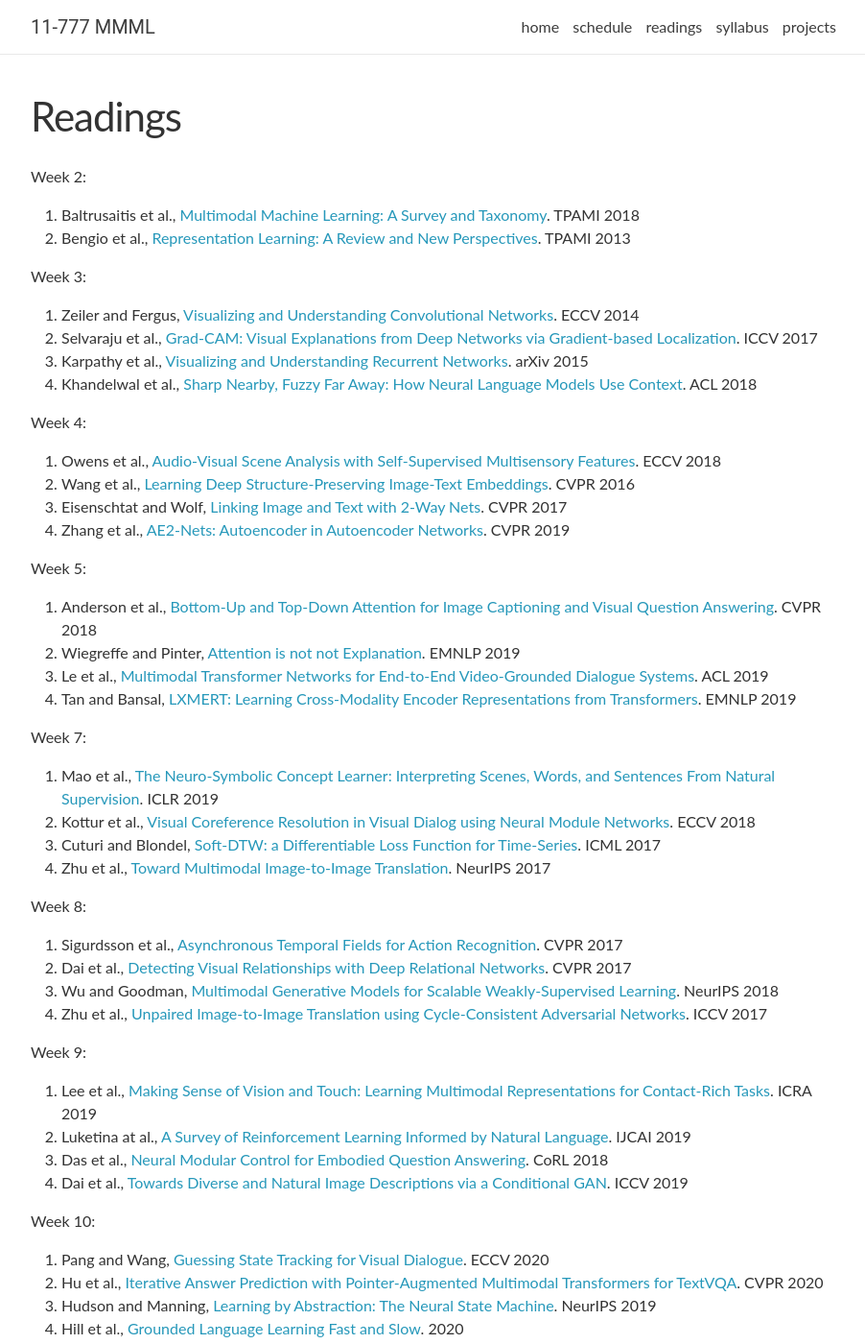
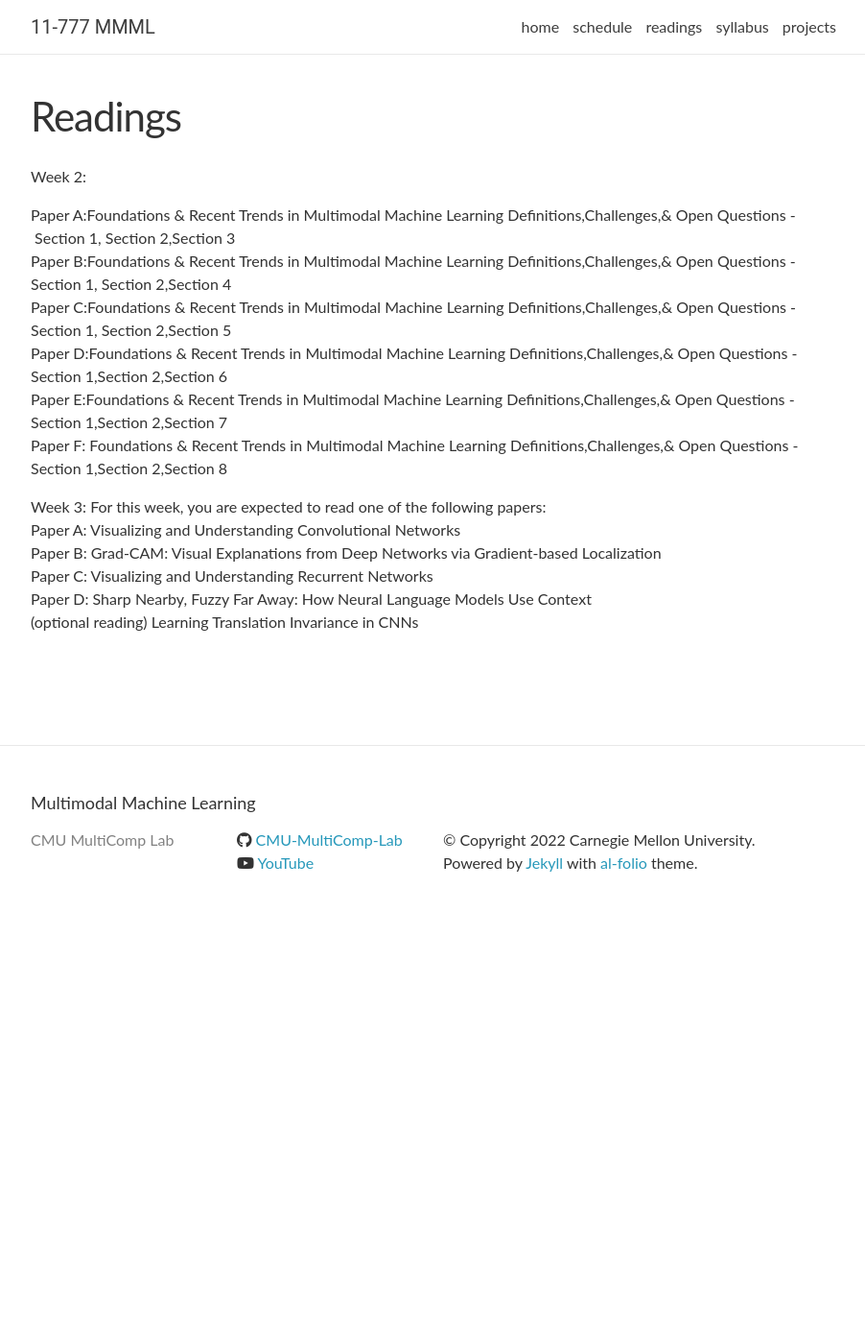
Before and after one commit to CMU-MultiComp-Lab/mmml-course, a Jekyll site: the page built from _pages/readings.md, in a window 1280 px wide and 1400 px high. Shown: the whole window at 96% size, without its empty margins (188-1090 px from the left). Built offline with Jekyll 4.4.1, drawn with Linux system fonts in a browser that asks for light colours; nearby versions of some CDN libraries; comment, search, counter and statistics services are not loaded; some of the changed text lies outside the part shown.

Commit message:
Update readings.md

```diff
--- a/_pages/readings.md
+++ b/_pages/readings.md
@@ -5,59 +5,18 @@ title: Readings
 ---
 
 Week 2:
-1. Baltrusaitis et al., [Multimodal Machine Learning: A Survey and Taxonomy](https://piazza.com/class_profile/get_resource/kcnr11wq24q6z7/keln1op3u2j5z1). TPAMI 2018
-2. Bengio et al., [Representation Learning: A Review and New Perspectives](https://piazza.com/class_profile/get_resource/kcnr11wq24q6z7/keln1obkjer5ym). TPAMI 2013
+
+Paper A:Foundations & Recent Trends in Multimodal Machine Learning Definitions,Challenges,& Open Questions - Section 1, Section 2,Section 3<br />
+Paper B:Foundations & Recent Trends in Multimodal Machine Learning Definitions,Challenges,& Open Questions - Section 1, Section 2,Section 4<br />
+Paper C:Foundations & Recent Trends in Multimodal Machine Learning Definitions,Challenges,& Open Questions - Section 1, Section 2,Section 5<br />
+Paper D:Foundations & Recent Trends in Multimodal Machine Learning Definitions,Challenges,& Open Questions - Section 1,Section 2,Section 6<br/>
+Paper E:Foundations & Recent Trends in Multimodal Machine Learning Definitions,Challenges,& Open Questions - Section 1,Section 2,Section 7<br />
+Paper F: Foundations & Recent Trends in Multimodal Machine Learning Definitions,Challenges,& Open Questions - Section 1,Section 2,Section 8<br />
 
 Week 3:
-1. Zeiler and Fergus, [Visualizing and Understanding Convolutional Networks](https://piazza.com/class_profile/get_resource/jjyt9xcoem64k5/jlvnkpiszoo26g). ECCV 2014
-2. Selvaraju et al., [Grad-CAM: Visual Explanations from Deep Networks via Gradient-based Localization](https://piazza.com/class_profile/get_resource/jjyt9xcoem64k5/jlscu1vibjh3s8). ICCV 2017
-3. Karpathy et al., [Visualizing and Understanding Recurrent Networks](https://arxiv.org/pdf/1506.02078.pdf). arXiv 2015
-4. Khandelwal et al., [Sharp Nearby, Fuzzy Far Away: How Neural Language Models Use Context](https://arxiv.org/pdf/1805.04623.pdf). ACL 2018
-
-Week 4:
-1. Owens et al., [Audio-Visual Scene Analysis with Self-Supervised Multisensory Features](https://piazza.com/class_profile/get_resource/kcnr11wq24q6z7/kfcvzq9wixp4h5). ECCV 2018
-2. Wang et al., [Learning Deep Structure-Preserving Image-Text Embeddings](https://piazza.com/class_profile/get_resource/kcnr11wq24q6z7/kfcvzks1fk13yc). CVPR 2016
-3. Eisenschtat and Wolf, [Linking Image and Text with 2-Way Nets](https://piazza.com/class_profile/get_resource/kcnr11wq24q6z7/kfcvzj5yckj3wi). CVPR 2017
-4. Zhang et al., [AE2-Nets: Autoencoder in Autoencoder Networks](https://piazza.com/class_profile/get_resource/kcnr11wq24q6z7/kfcvzkwln5e3yh). CVPR 2019
-
-Week 5:
-1. Anderson et al., [Bottom-Up and Top-Down Attention for Image Captioning and Visual Question Answering](https://piazza.com/class_profile/get_resource/kcnr11wq24q6z7/kfmv9b4ykqt6ou). CVPR 2018
-2. Wiegreffe and Pinter, [Attention is not not Explanation](https://piazza.com/class_profile/get_resource/kcnr11wq24q6z7/kfmv9jk378q774). EMNLP 2019
-3. Le et al., [Multimodal Transformer Networks for End-to-End Video-Grounded Dialogue Systems](https://piazza.com/class_profile/get_resource/kcnr11wq24q6z7/kfmv97aseti6i1). ACL 2019
-4. Tan and Bansal, [LXMERT: Learning Cross-Modality Encoder Representations from Transformers](https://piazza.com/class_profile/get_resource/kcnr11wq24q6z7/kfmv96gl6at6gg). EMNLP 2019
-
-Week 7:
-1. Mao et al., [The Neuro-Symbolic Concept Learner: Interpreting Scenes, Words, and Sentences From Natural Supervision](https://arxiv.org/pdf/1904.12584.pdf). ICLR 2019
-2. Kottur et al., [Visual Coreference Resolution in Visual Dialog using Neural Module Networks](https://arxiv.org/pdf/1809.01816.pdf). ECCV 2018
-3. Cuturi and Blondel, [Soft-DTW: a Differentiable Loss Function for Time-Series](https://arxiv.org/pdf/1703.01541.pdf). ICML 2017
-4. Zhu et al., [Toward Multimodal Image-to-Image Translation](https://papers.nips.cc/paper/6650-toward-multimodal-image-to-image-translation.pdf). NeurIPS 2017
-
-Week 8:
-1. Sigurdsson et al., [Asynchronous Temporal Fields for Action Recognition](https://arxiv.org/abs/1612.06371). CVPR 2017
-2. Dai et al., [Detecting Visual Relationships with Deep Relational Networks](https://arxiv.org/abs/1704.03114). CVPR 2017
-3. Wu and Goodman, [Multimodal Generative Models for Scalable Weakly-Supervised Learning](https://arxiv.org/abs/1802.05335). NeurIPS 2018
-4. Zhu et al., [Unpaired Image-to-Image Translation using Cycle-Consistent Adversarial Networks](https://arxiv.org/abs/1703.10593). ICCV 2017
-
-Week 9:
-1. Lee et al., [Making Sense of Vision and Touch: Learning Multimodal Representations for Contact-Rich Tasks](https://arxiv.org/pdf/1907.13098.pdf). ICRA 2019
-2. Luketina at al., [A Survey of Reinforcement Learning Informed by Natural Language](https://arxiv.org/pdf/1906.03926.pdf). IJCAI 2019
-3. Das et al., [Neural Modular Control for Embodied Question Answering](https://arxiv.org/pdf/1810.11181.pdf). CoRL 2018
-4. Dai et al., [Towards Diverse and Natural Image Descriptions via a Conditional GAN](https://arxiv.org/pdf/1703.06029.pdf). ICCV 2019
-
-Week 10:
-1. Pang and Wang, [Guessing State Tracking for Visual Dialogue](https://piazza.com/class_profile/get_resource/kcnr11wq24q6z7/kh0rhs63hoo20w). ECCV 2020
-2. Hu et al., [Iterative Answer Prediction with Pointer-Augmented Multimodal Transformers for TextVQA](https://piazza.com/class_profile/get_resource/kcnr11wq24q6z7/kh0rhrfwmxk2o5). CVPR 2020
-3. Hudson and Manning, [Learning by Abstraction: The Neural State Machine](https://piazza.com/class_profile/get_resource/kcnr11wq24q6z7/kh0rhm94vtu209). NeurIPS 2019
-4. Hill et al., [Grounded Language Learning Fast and Slow](https://piazza.com/class_profile/get_resource/kcnr11wq24q6z7/kh0rhdrt5leu0). 2020
-
-Week 12:
-1. Anderson et al., [Sim-to-Real Transfer for Vision-and-Language Navigation](https://piazza.com/class_profile/get_resource/kcnr11wq24q6z7/khkw1kazr8f4pa). CoRL 2020
-2. Blukis et al., [Mapping Navigation Instructions to Continuous Control Actions with Position-Visitation Prediction](https://piazza.com/class_profile/get_resource/kcnr11wq24q6z7/khkw2deazjf7n3). CoRL 2018
-3. Kojima et al., [What is Learned in Visually Grounded Neural Syntax Acquisition](https://piazza.com/class_profile/get_resource/kcnr11wq24q6z7/khkw3h27w5720a). ACL 2020
-4. Zhu et al., [The Return of Lexical Dependencies: Neural Lexicalized PCFGs](https://piazza.com/class_profile/get_resource/kcnr11wq24q6z7/khkw3zkbfz3323). TACL 2020
-
-Week 14:
-1. Alikhani et al., [Clue: Cross-modal Coherence Modeling for Caption Generation](https://arxiv.org/abs/2005.00908). ACL 2020
-2. Agarwal et al., [History for Visual Dialog: Do we really need it?](https://arxiv.org/pdf/2005.07493.pdf). ACL 2020
-3. Barocas and Selbst, [Big Data’s Disparate Impact](https://piazza.com/class_profile/get_resource/kcnr11wq24q6z7/ki64rsjlib766). California Law Review 2016
-4. Hovy and Spruit, [The Social Impact of Natural Language Processing](https://piazza.com/class_profile/get_resource/kcnr11wq24q6z7/ki64qpvx44k5ei). ACL 2016
+For this week, you are expected to read one of the following papers:<br />
+Paper A: Visualizing and Understanding Convolutional Networks<br />
+Paper B: Grad-CAM: Visual Explanations from Deep Networks via Gradient-based Localization<br />
+Paper C: Visualizing and Understanding Recurrent Networks<br />
+Paper D: Sharp Nearby, Fuzzy Far Away: How Neural Language Models Use Context<br />
+(optional reading) Learning Translation Invariance in CNNs<br />
```
